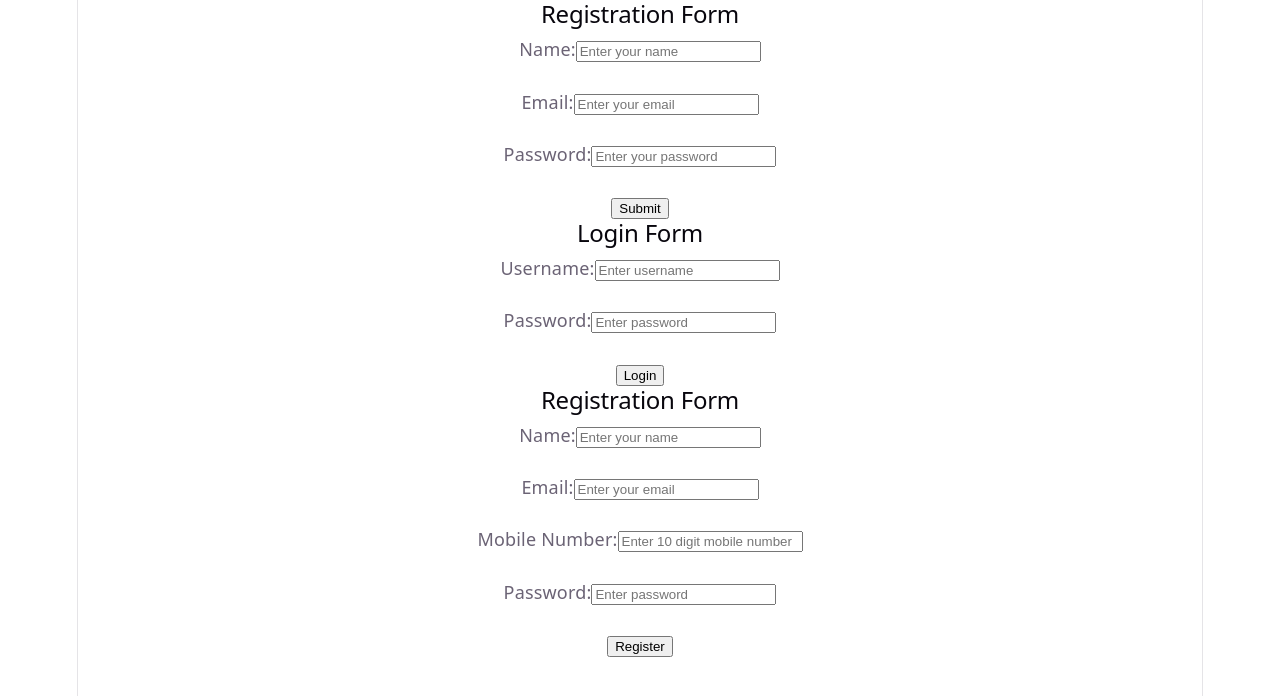
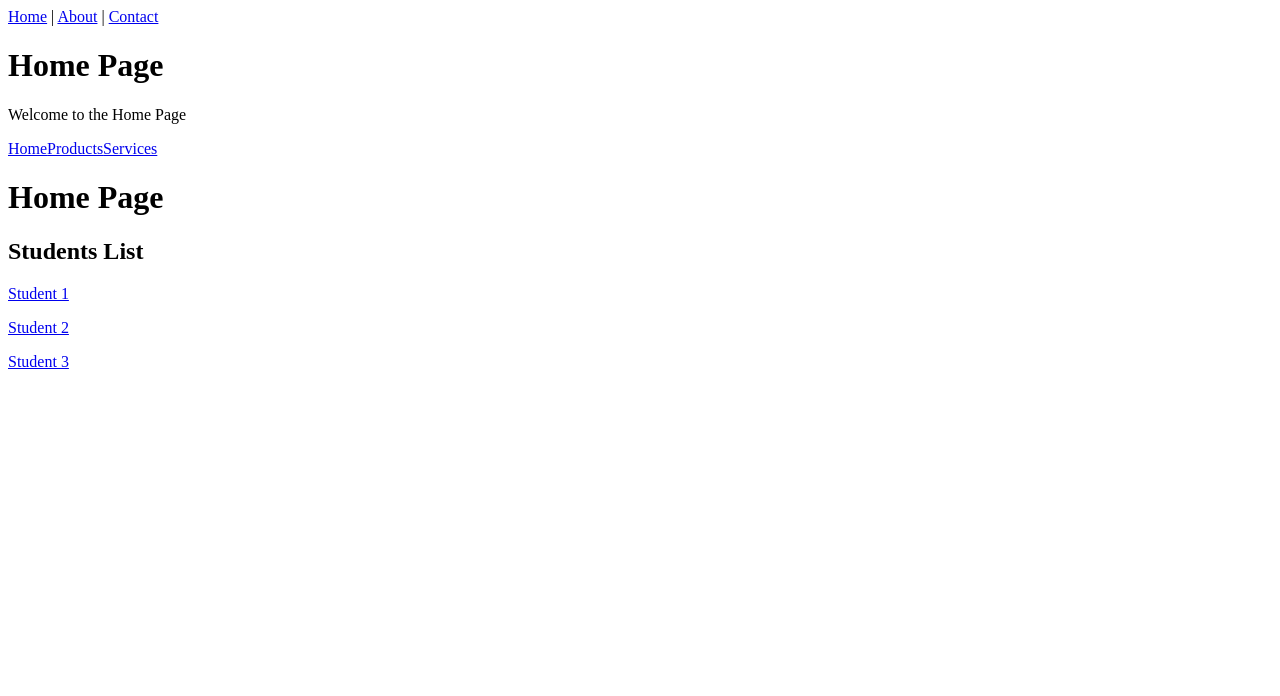
Before and after one commit to anushalakshmi-r/react, a React (Vite) app in the folder reactapp/: page / in a window 1280 px wide. Shown: the top 696 px of the page. Built offline with nearby package versions, Linux system fonts and the light colour scheme.

Commit message:
new programs

```diff
--- a/reactapp/package.json
+++ b/reactapp/package.json
@@ -11,7 +11,8 @@
   },
   "dependencies": {
     "react": "^19.2.8",
-    "react-dom": "^19.2.8"
+    "react-dom": "^19.2.8",
+    "react-router-dom": "^7.18.3"
   },
   "devDependencies": {
     "@types/react": "^19.2.18",
--- a/reactapp/src/main.jsx
+++ b/reactapp/src/main.jsx
@@ -1,12 +1,15 @@
 import { StrictMode } from 'react'
 import { createRoot } from 'react-dom/client'
-import './index.css'
-import App from './App.jsx';
+// import './index.css'//
+// import App from './App.jsx';
 import AnotherProgram from './task2.jsx';
 import ProductList from './task3.jsx';
 import RegistrationForm from './reactp1.jsx';
 import LoginForm from './reactp2.jsx';
 import RegistrationFormm from './reactp3.jsx';
+import App from './reactd3p1.jsx';
+import Pro from './reactd3p2.jsx';
+import Student from './reactd3p3.jsx';
 
 
 
@@ -16,9 +19,12 @@ createRoot(document.getElementById('root')).render(
     {/* <App />
     <AnotherProgram />
     <ProductList /> */}
-    <RegistrationForm />
+    {/* <RegistrationForm />
     <LoginForm />
-    <RegistrationFormm />
+    <RegistrationFormm /> */}
+    <App />
+    <Pro />
+    <Student />
     </>
   </StrictMode>,
 )
--- /dev/null
+++ b/reactapp/src/reactd3p1.jsx
@@ -0,0 +1,57 @@
+import React from "react";
+import { BrowserRouter, Routes, Route, NavLink } from "react-router-dom";
+
+function Home() {
+  return (
+    <div>
+      <h1>Home Page</h1>
+      <p>Welcome to the Home Page</p>
+    </div>
+  );
+}
+
+function About() {
+  return (
+    <div>
+      <h1>About Page</h1>
+      <p>This is the About Page</p>
+    </div>
+  );
+}
+
+function Contact() {
+  return (
+    <div>
+      <h1>Contact Page</h1>
+      <p>This is the Contact Page</p>
+    </div>
+  );
+}
+
+function App() {
+  return (
+    <BrowserRouter>
+
+      {/* Navigation Menu */}
+      <nav>
+        <NavLink to="/">Home</NavLink>{" | "}
+        <NavLink to="/about">About</NavLink>{" | "}
+        <NavLink to="/contact">Contact</NavLink>
+      </nav>
+
+      {/* Routes */}
+      <Routes>
+
+        <Route path="/" element={<Home />} />
+
+        <Route path="/about" element={<About />} />
+
+        <Route path="/contact" element={<Contact />} />
+
+      </Routes>
+
+    </BrowserRouter>
+  );
+}
+
+export default App;
--- /dev/null
+++ b/reactapp/src/reactd3p2.jsx
@@ -0,0 +1,64 @@
+import React from "react";
+import { BrowserRouter, Routes, Route, NavLink } from "react-router-dom";
+import "./App.css";
+
+function Home() {
+  return <h1>Home Page</h1>;
+}
+
+function Products() {
+  return <h1>Products Page</h1>;
+}
+
+function Services() {
+  return <h1>Services Page</h1>;
+}
+
+function Pro() {
+  return (
+    <BrowserRouter>
+
+      {/* Navigation */}
+      <nav className="navbar">
+
+        <NavLink
+          to="/"
+          className={({ isActive }) =>
+            isActive ? "nav-link active" : "nav-link"
+          }
+        >
+          Home
+        </NavLink>
+
+        <NavLink
+          to="/products"
+          className={({ isActive }) =>
+            isActive ? "nav-link active" : "nav-link"
+          }
+        >
+          Products
+        </NavLink>
+
+        <NavLink
+          to="/services"
+          className={({ isActive }) =>
+            isActive ? "nav-link active" : "nav-link"
+          }
+        >
+          Services
+        </NavLink>
+
+      </nav>
+
+      {/* Routes */}
+      <Routes>
+        <Route path="/" element={<Home />} />
+        <Route path="/products" element={<Products />} />
+        <Route path="/services" element={<Services />} />
+      </Routes>
+
+    </BrowserRouter>
+  );
+}
+
+export default Pro;
--- /dev/null
+++ b/reactapp/src/reactd3p3.jsx
@@ -0,0 +1,70 @@
+import React from "react";
+import {
+  BrowserRouter,
+  Routes,
+  Route,
+  Link,
+  useParams
+} from "react-router-dom";
+
+
+// Student Details Page
+function StudentDetails() {
+
+  const { id } = useParams();
+
+  return (
+    <div>
+      <h2>Student Details</h2>
+      <p>Student ID: {id}</p>
+    </div>
+  );
+}
+
+
+// Student List Page
+function Students() {
+  return (
+    <div>
+      <h2>Students List</h2>
+
+      <p>
+        <Link to="/students/1">Student 1</Link>
+      </p>
+
+      <p>
+        <Link to="/students/2">Student 2</Link>
+      </p>
+
+      <p>
+        <Link to="/students/3">Student 3</Link>
+      </p>
+    </div>
+  );
+}
+
+
+function Student() {
+  return (
+    <BrowserRouter>
+
+      <Routes>
+
+        <Route path="/" element={<Students />} />
+
+        {/* Student List */}
+        <Route path="/students" element={<Students />} />
+
+        {/* Dynamic Route */}
+        <Route
+          path="/students/:id"
+          element={<StudentDetails />}
+        />
+
+      </Routes>
+
+    </BrowserRouter>
+  );
+}
+
+export default Student;
```
Also changed, not shown: 1 other file (tests, documents, lock files or other folders).
